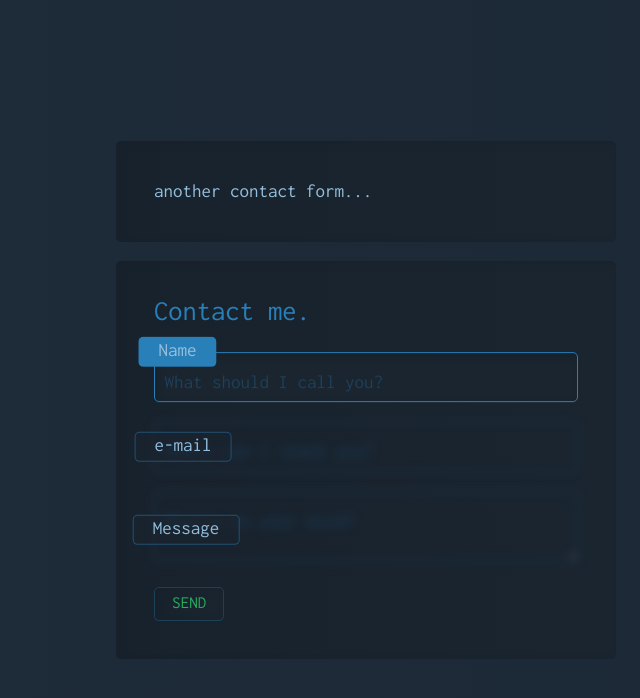
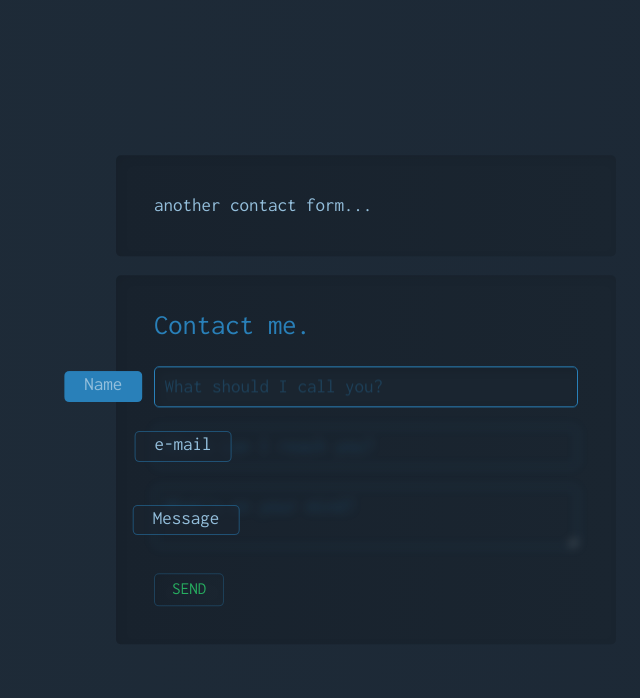
Before and after one commit to jq-87/Contact-me-form, a plain HTML site: page index.html in a window 1280 px wide. Shown: the whole page, without its empty margins (274-914 px from the left). Drawn offline with Linux system fonts and the light colour scheme.

Commit message:
now transitioning translate property and add some responsive styles - desktop position of label is left - on mobile its above field

```diff
--- a/sass/_settings.scss
+++ b/sass/_settings.scss
@@ -12,6 +12,9 @@ $bright: mix( $primary , white , 50% );
 $brighter: mix( $primary , white , 0% );
 $dark: mix( $secondary , black , 70% );
 $darker: mix( $secondary , black , 60% );
+
+//breakpoints
+$mobile: 800px;
 
 %center-stage {
 	position: absolute;
--- a/sass/main.scss
+++ b/sass/main.scss
@@ -8,7 +8,6 @@
 }
 
 html , body { height: 100%; }
-
 *,
 body {
 	font-family: 'Inconsolata', sans-serif ;
@@ -49,6 +48,13 @@ label {
 	padding: 0 1em 0.2em;
 	display: block;
 	cursor: pointer;
+	-webkit-transform-origin: 0 0;
+	transform-origin: 0 0;
+
+	@media screen and ( max-width: $mobile ) {
+		top: 0;
+		transform: translateX(-20%) translateY(50%);
+	}
 }
 
 input,
@@ -61,6 +67,19 @@ textarea {
 		border: 1px solid $primary;
 		background: $darker;
 		box-shadow: inset 3px 3px 10px 0 rgba( black , 0.1);
+
+		+ label {
+			background: $primary;
+			transform: translateX(-115%) translateY(-50%);
+		}
+	}
+
+	@media screen and ( max-width: $mobile ) {
+		&:focus {
+			+ label {
+				transform: translateX(-20%) translateY(-50%);
+			}
+		}
 	}
 }
 
@@ -76,19 +95,19 @@ textarea  {
 	background: inherit;
 	color: $bright;
 	border: 1px solid rgba( $primary , 0.3 );
-	padding: 1em 0.5em 0.5em;
+	padding: 0.5em;
 	width: 100%;
 
 	-webkit-filter: blur(5px);
 
 	&:focus {
 		-webkit-filter: blur(0px);
+	}
 
-		+ label {
-			background: $primary;
-			top: 0;
-		}
+	@media screen and ( max-width: $mobile ) {
+		padding: 1em 0.5em 0.5em;
 	}
+
 }
 
 [type="submit"] {
```
Also changed, not shown: index.html (line endings or trailing spaces), stylesheets/main.css, 1 other file.
